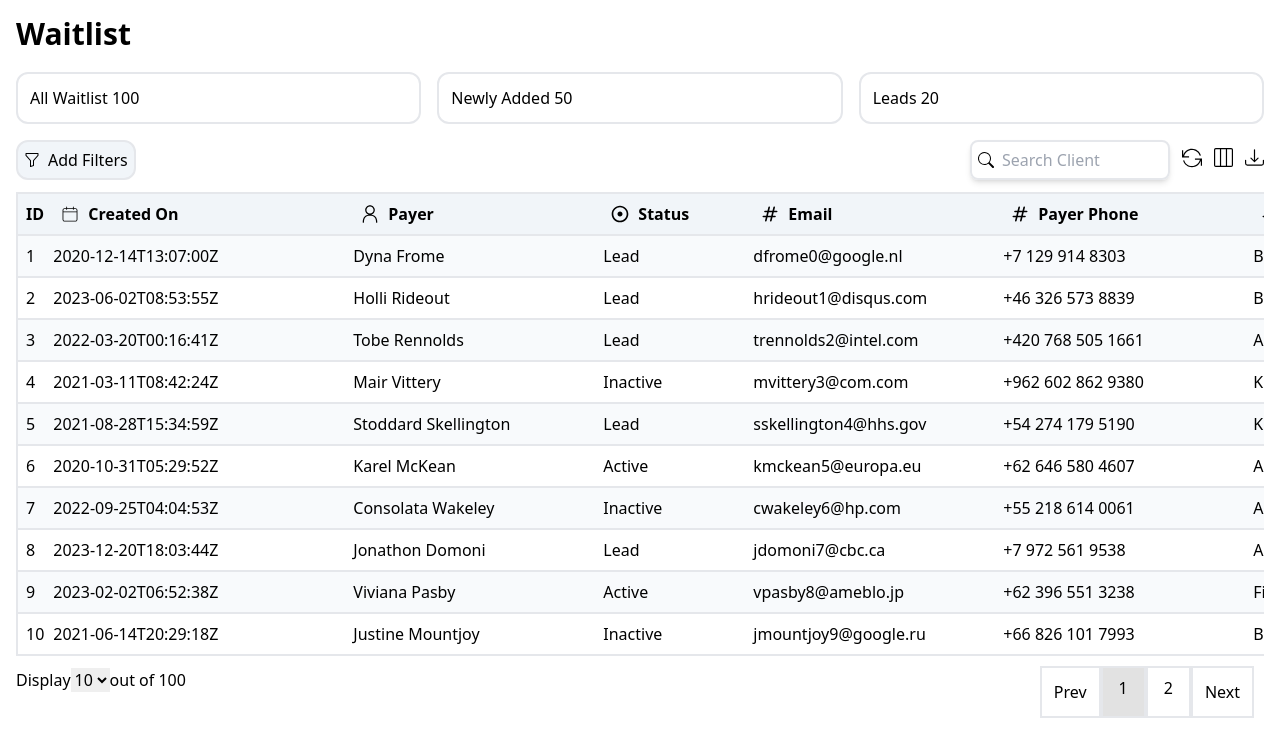
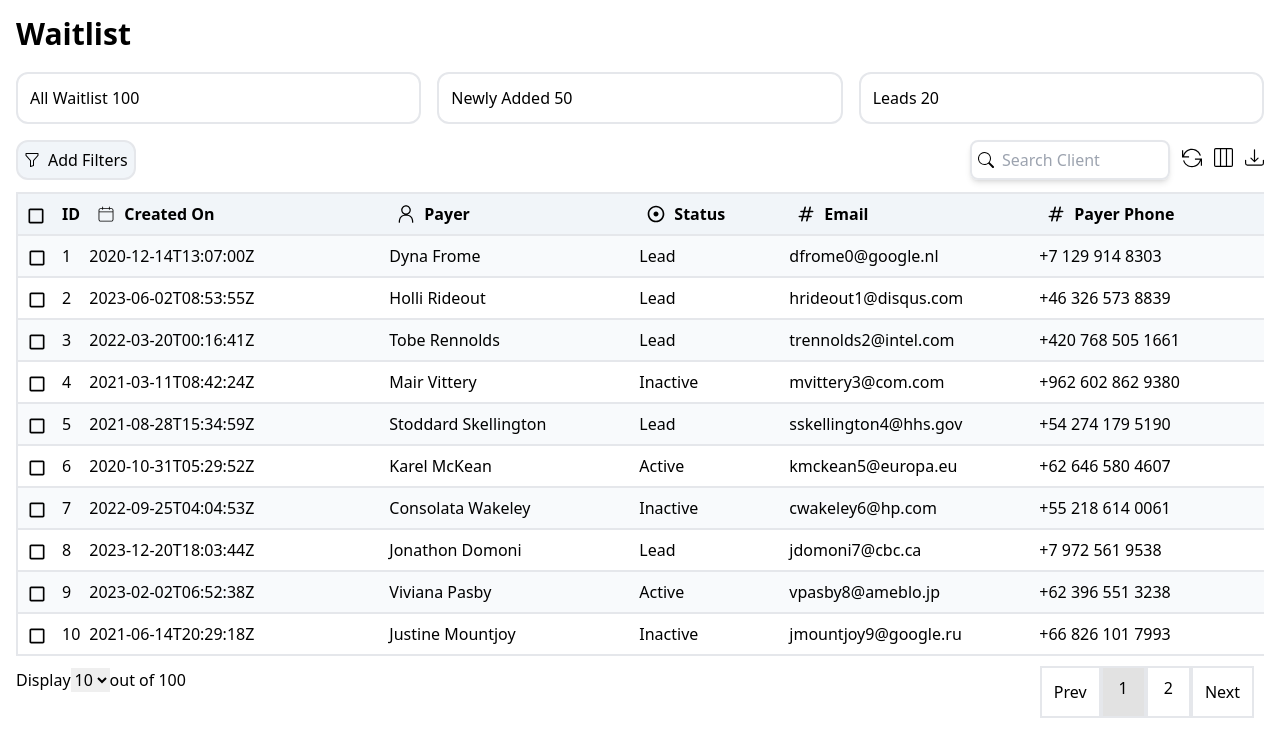
Before and after one commit to Sumant64/omnify-machine-coding, a Next.js app: page /dynamic-table-upgrade in a window 1280 px wide. Shown: the top 756 px of the page. Built offline with nearby package versions, Linux system fonts and the light colour scheme.

Commit message:
checkbox style added

```diff
--- a/app/dynamic-table-upgrade/page.jsx
+++ b/app/dynamic-table-upgrade/page.jsx
@@ -9,8 +9,14 @@ import { CiCalendar } from "react-icons/ci";
 import { RxPerson } from "react-icons/rx";
 import { RiRecordCircleLine } from "react-icons/ri";
 import { HiOutlineHashtag } from "react-icons/hi";
+import { MdCheckBoxOutlineBlank } from "react-icons/md";
 
 const columnData = [
+    {
+        field: '',
+        display: true,
+        svg: <MdCheckBoxOutlineBlank className='w-5 h-5 relative top-[2px]' />
+    },
     {
         field: 'ID',
         display: true,
@@ -250,6 +256,7 @@ const DynamicTableUpgrade = () => {
 
                                         return (
                                             <tr className={`border-b-2 ${index % 2 === 0 && 'bg-slate-50'}`}>
+                                                <td><MdCheckBoxOutlineBlank className='w-5 h-5 relative top-[2px] ml-2' /></td>
                                                 <td className='p-2'>{item.id}</td>
                                                 {columns[1].display && <td className='min-w-[300px]'>{item.createdOn}</td>}
                                                 {columns[2].display && <td className='min-w-[250px]'>{item.payer}</td>}
```
